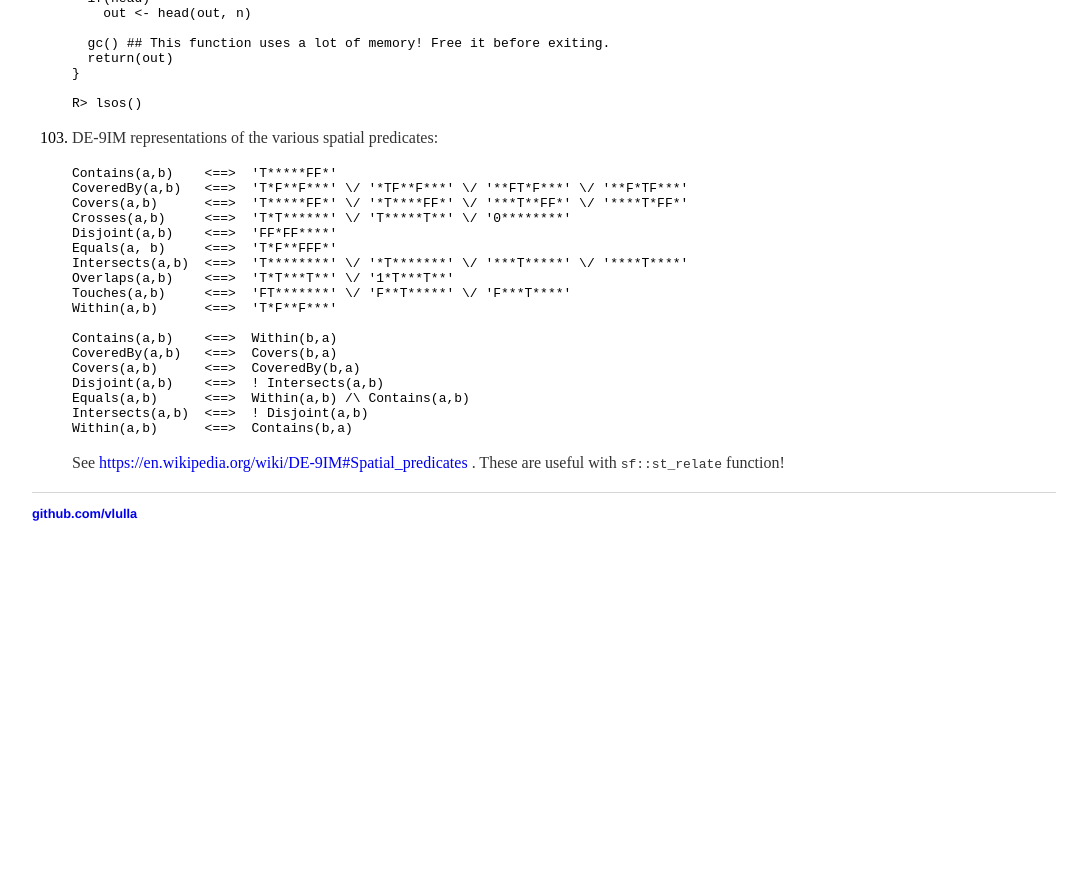
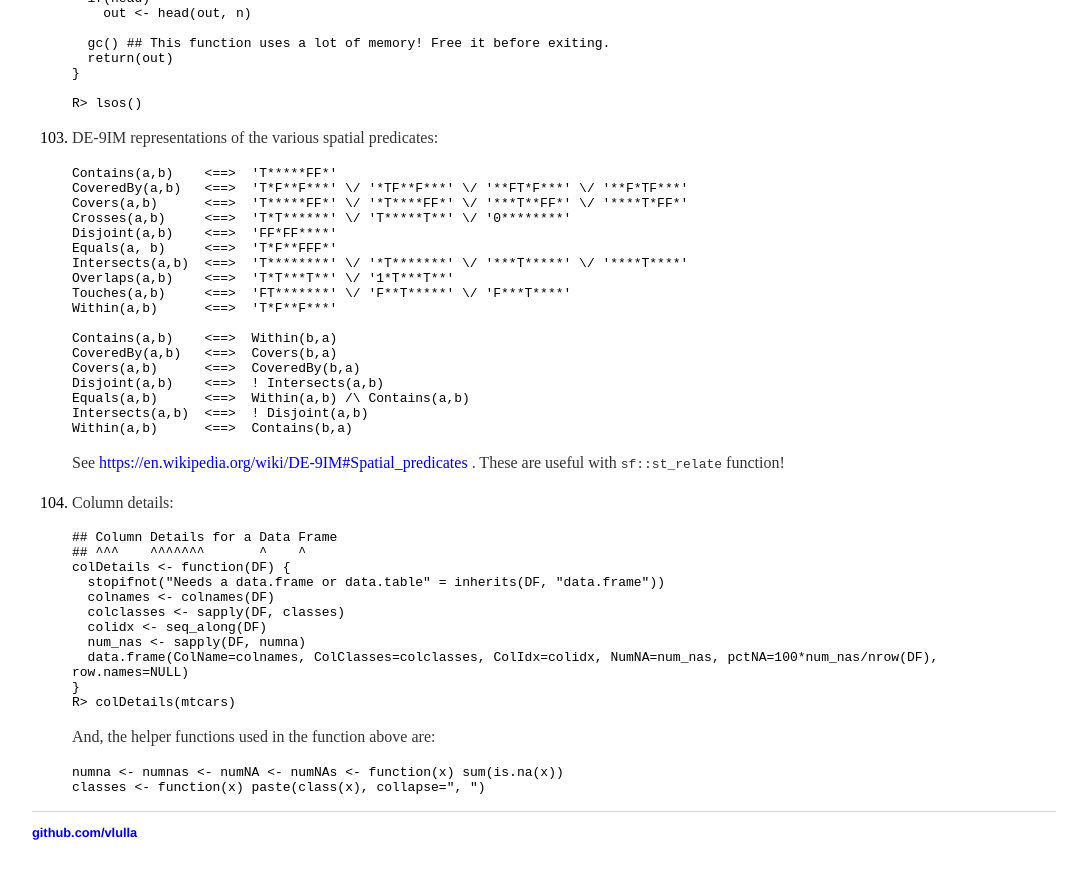
Before and after one commit to vlulla/vlulla.github.io, a Jekyll site: the page built from NOTES_R.md, in a window 1280 px wide and 900 px high, scrolled down 21268 px. Shown: the top 879 px of the window, without its empty margins (96-1183 px from the left). Built offline with Jekyll 4.4.1, drawn with Linux system fonts in a browser that asks for light colours; before the commit the page ends 21849 px from its top, so only the background shows below that.

Commit message:
Added a function to describe column details of data.frame.

````diff
--- a/NOTES_R.md
+++ b/NOTES_R.md
@@ -1654,3 +1654,26 @@ layout: default
      ```
 
      See <https://en.wikipedia.org/wiki/DE-9IM#Spatial_predicates> . These are useful with `sf::st_relate` function!
+
+104. Column details:
+
+     ```r
+     ## Column Details for a Data Frame
+     ## ^^^    ^^^^^^^       ^    ^
+     colDetails <- function(DF) {
+       stopifnot("Needs a data.frame or data.table" = inherits(DF, "data.frame"))
+       colnames <- colnames(DF)
+       colclasses <- sapply(DF, classes)
+       colidx <- seq_along(DF)
+       num_nas <- sapply(DF, numna)
+       data.frame(ColName=colnames, ColClasses=colclasses, ColIdx=colidx, NumNA=num_nas, pctNA=100*num_nas/nrow(DF), row.names=NULL)
+     }
+     R> colDetails(mtcars)
+     ```
+
+     And, the helper functions used in the function above are:
+
+     ```r
+     numna <- numnas <- numNA <- numNAs <- function(x) sum(is.na(x))
+     classes <- function(x) paste(class(x), collapse=", ")
+     ```
````
Also changed, not shown: 1 other file.
